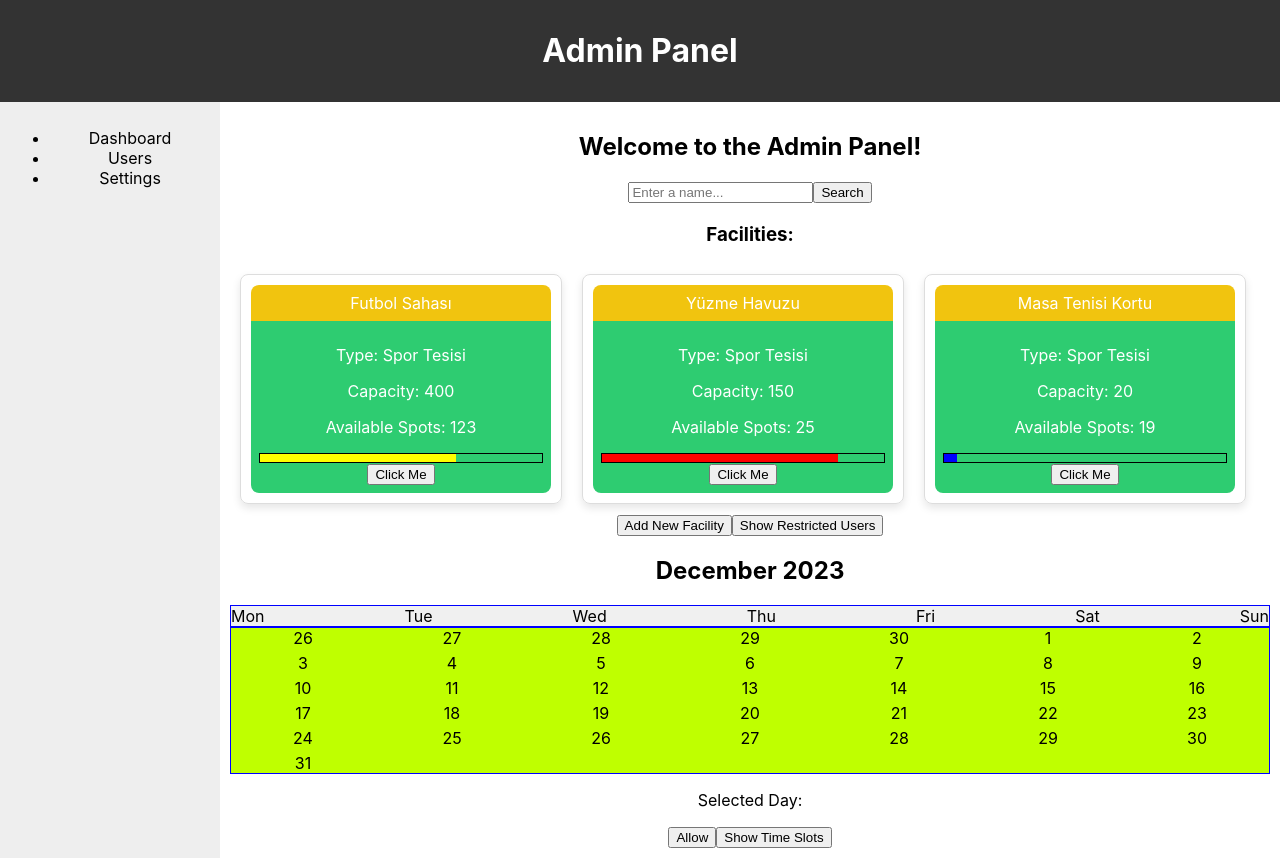
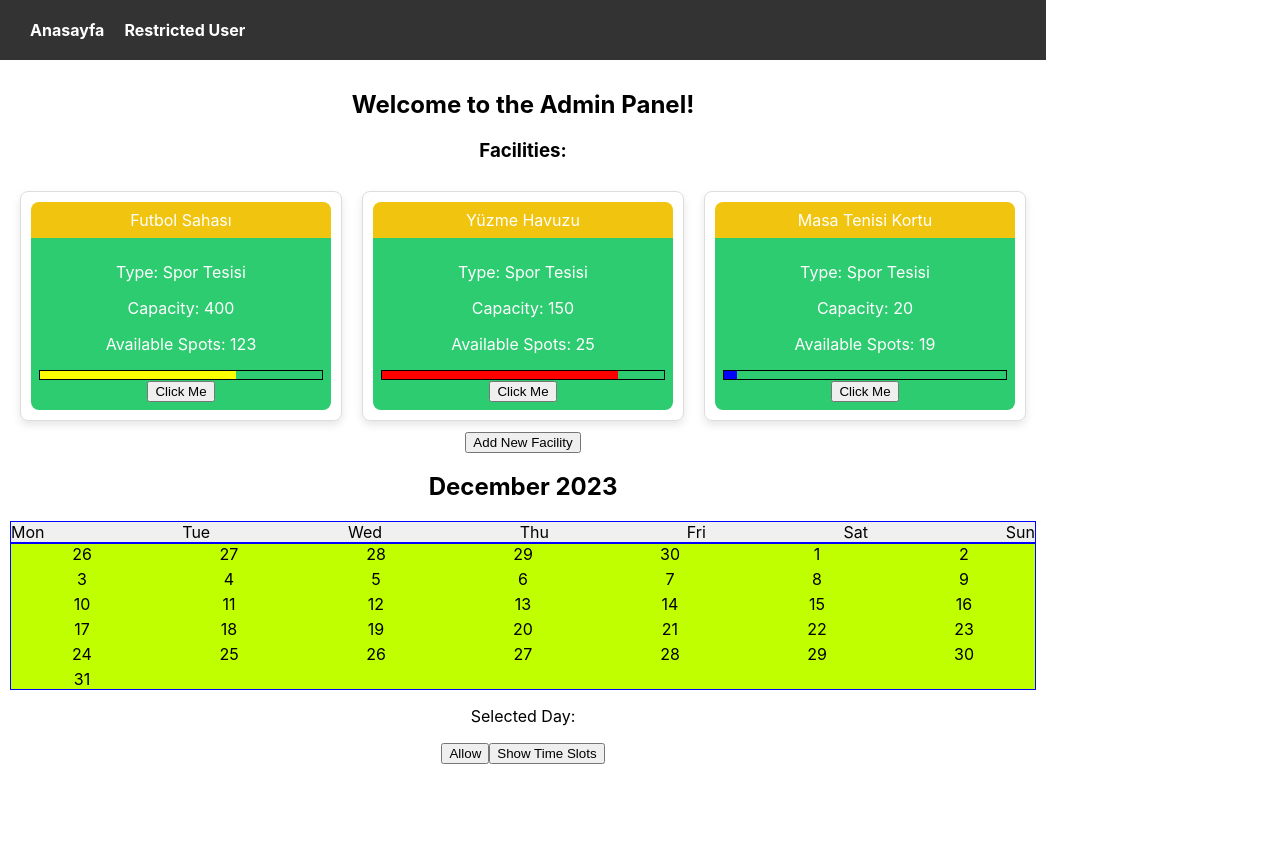
Before and after one commit to SaidtSoykan/ITUFit-Web-App, a React (Create React App) app: page / in a window 1280 px wide. After the commit the page ends 800 px from the top, so only its background shows below. Built offline with nearby package versions, Linux system fonts and the light colour scheme.

Commit message:
Navbar added

```diff
--- a/package.json
+++ b/package.json
@@ -8,6 +8,7 @@
     "@testing-library/user-event": "^13.5.0",
     "react": "^18.2.0",
     "react-dom": "^18.2.0",
+    "react-router-dom": "^6.21.0",
     "react-scripts": "5.0.1",
     "web-vitals": "^2.1.4"
   },
--- a/src/App.js
+++ b/src/App.js
@@ -1,15 +1,11 @@
 import React from 'react';
-import Header from './components/Header';
-import Sidebar from './components/Sidebar';
 import MainContent from './components/MainContent';
 import './App.css';
 
 function App() {
   return (
     <div className="App">
-      <Header />
       <div className="container">
-        <Sidebar />
         <MainContent />
       </div>
     </div>
--- a/src/components/Header.js
+++ /dev/null
@@ -1,11 +0,0 @@
-import React from 'react';
-
-function Header() {
-  return (
-    <header>
-      <h1>Admin Panel</h1>
-    </header>
-  );
-}
-
-export default Header;
--- a/src/components/MainContent.js
+++ b/src/components/MainContent.js
@@ -7,6 +7,8 @@ import Calendar from './Calendar'; // Yeni eklenen bileşen
 import './MainContent.css';
 import users from '../data/users';
 import UserCard from './UserCard'; // UserCard bileşenini ekleyin
+import { Route, Routes, BrowserRouter as Router } from 'react-router-dom';
+import NavigationBar from './NavigationBar'; // Yeni eklenen bileşen
 
 
 function MainContent() {
@@ -81,9 +83,15 @@ function MainContent() {
   };
 
   return (
+
+      <Router>
+        <div>
+        <NavigationBar />
         <main>
-      <h2>Welcome to the Admin Panel!</h2>
-
+        <Routes>
+        {/* /restricted-user Route */}
+        <Route path="/restricted-user" element={
+          <React.Fragment>
             {/* Kullanıcı Arama */}
             <div className="search-container">
               <input
@@ -101,6 +109,26 @@ function MainContent() {
                 <UserCard user={searchResult} />
               </div>
             )}
+
+            {/* Show Restricted Users Butonu */}
+            <button onClick={showRestrictedUsersList}>Show Restricted Users</button>
+
+            {/* Restricted Users Kartları */}
+            {restrictedUsers.length > 0 && (
+              <div className="restricted-users-list">
+                <h3>Restricted Users:</h3>
+                {restrictedUsers.map((restrictedUser, index) => (
+                  <UserCard key={index} user={restrictedUser} />
+                ))}
+              </div>
+            )}
+          </React.Fragment>
+        } />
+
+        {/* /homepage Route */}
+        <Route path="/" element={
+          <div>
+            <h2>Welcome to the Admin Panel!</h2>
 
             {/* Tesis Kartları */}
             <h3>Facilities:</h3>
@@ -169,23 +197,14 @@ function MainContent() {
               </div>
             )}
 
-      {/* Show Restricted Users Butonu */}
-      <button onClick={showRestrictedUsersList}>Show Restricted Users</button>
-
-      {/* Restricted Users Kartları */}
-      {restrictedUsers.length > 0 && (
-        <div className="restricted-users-list">
-          <h3>Restricted Users:</h3>
-          {restrictedUsers.map((restrictedUser, index) => (
-            <UserCard key={index} user={restrictedUser} />
-          ))}
+            {/* Takvim */}
+            <Calendar />
           </div>
-      )}
-
-
-      {/* Takvim */}
-      <Calendar></Calendar>
+        } />
+                </Routes>
          </main>
+         </div>
+      </Router>
   );
 }
 
--- /dev/null
+++ b/src/components/NavigationBar.css
@@ -0,0 +1,46 @@
+/* src/components/NavigationBar.css */
+
+body {
+    margin: 0;
+    padding: 0;
+  }
+
+  .navbar {
+    background-color: #333;
+    color: white;
+    width: 100%;
+    height: 60px; /* Sabit bir yükseklik ekleyin */
+  }
+
+  .navbar-container {
+    display: flex;
+    justify-content: space-between;
+    align-items: center;
+    padding: 0 20px;
+    box-sizing: border-box;
+    height: 100%; /* Navbar'ın tamamını kaplamasını sağlar */
+  }
+
+  .navbar-list {
+    list-style: none;
+    padding: 0;
+    margin: 0;
+    display: flex;
+  }
+
+  .navbar-item {
+    margin: 0;
+    padding: 0 10px;
+  }
+
+  .navbar-link {
+    text-decoration: none;
+    color: white;
+    font-weight: bold;
+    font-size: 16px;
+    transition: color 0.3s ease-in-out;
+  }
+
+  .navbar-link:hover {
+    color: #ffd700;
+  }
--- /dev/null
+++ b/src/components/NavigationBar.js
@@ -0,0 +1,18 @@
+import React from 'react';
+import { Link } from 'react-router-dom';
+import './NavigationBar.css'; // Stil dosyasını ekleyin
+
+function NavigationBar() {
+    return (
+      <nav className="navbar">
+        <div className="navbar-container">
+          <ul className="navbar-list">
+            <li className="navbar-item"><Link to="/" className="navbar-link">Anasayfa</Link></li>
+            <li className="navbar-item"><Link to="/restricted-user" className="navbar-link">Restricted User</Link></li>
+          </ul>
+        </div>
+      </nav>
+    );
+  }
+
+export default NavigationBar;
--- a/src/components/Sidebar.js
+++ /dev/null
@@ -1,15 +0,0 @@
-import React from 'react';
-
-function Sidebar() {
-  return (
-    <aside>
-      <ul>
-        <li>Dashboard</li>
-        <li>Users</li>
-        <li>Settings</li>
-      </ul>
-    </aside>
-  );
-}
-
-export default Sidebar;
```
Also changed, not shown: 2 other files (tests, documents, lock files or other folders). Lines whose indentation alone changed are shown as unchanged.
